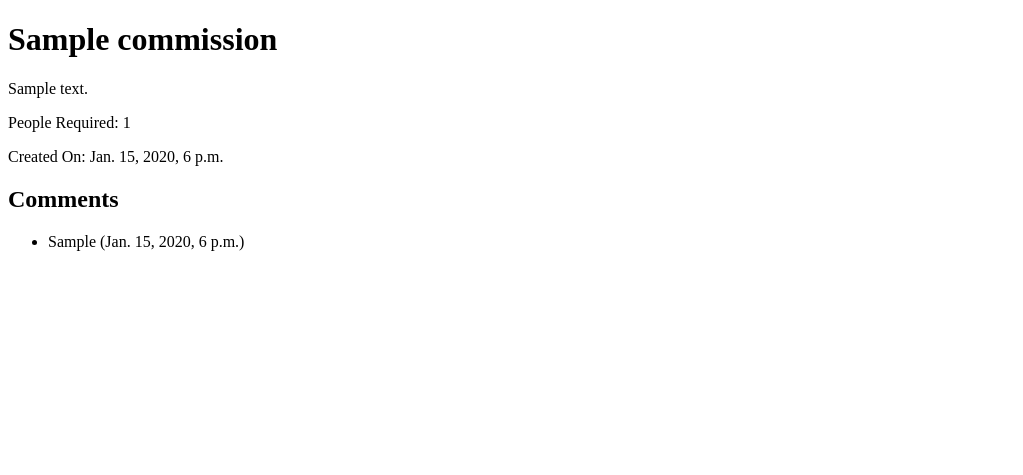
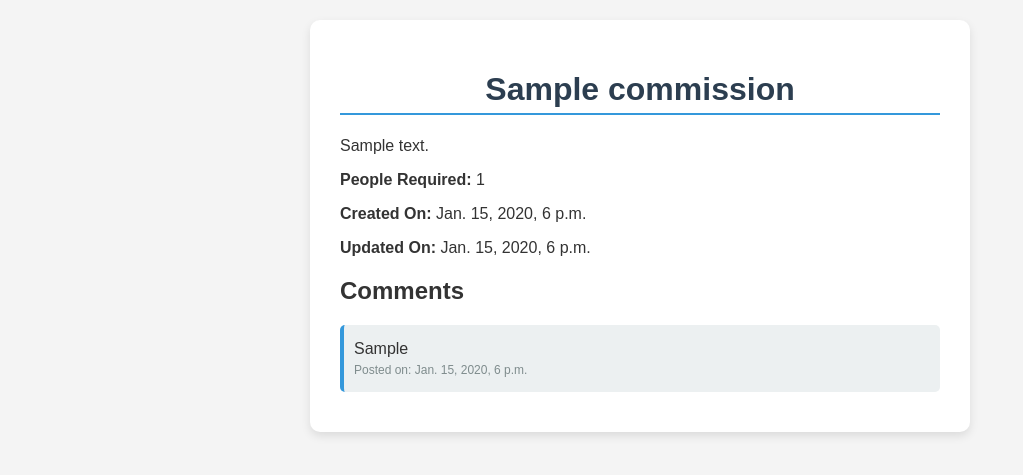
Before and after one commit to Mieka068/hobbysite-E-8, a Django app: page /commissions/detail/1/ in a window 1280 px wide. Shown: the top 475 px of the page, without its empty margins (0-1023 px from the left). Run offline with Django 5.2, Linux system fonts and the light colour scheme; tables that the repository leaves empty hold one stand-in row (values such as "Sample post").

Commit message:
Created a base template with CSS formatting

```diff
--- /dev/null
+++ b/commissions/templates/base.html
@@ -0,0 +1,71 @@
+<!DOCTYPE html>
+<html lang="en">
+<head>
+    <meta charset="UTF-8">
+    <meta name="viewport" content="width=device-width, initial-scale=1.0">
+    <title>{% block title %}Commissions{% endblock %}</title>
+    <style>
+        body {
+            font-family: "Century Gothic", sans-serif;
+            background-color: #f4f4f4;
+            color: #333;
+            margin: 0;
+            padding: 20px;
+            display: flex;
+            justify-content: center;
+        }
+
+        .container {
+            background: white;
+            padding: 30px;
+            border-radius: 10px;
+            box-shadow: 0px 4px 10px rgba(0, 0, 0, 0.1);
+            max-width: 600px;
+            width: 100%;
+        }
+
+        h1 {
+            color: #2c3e50;
+            border-bottom: 2px solid #3498db;
+            padding-bottom: 5px;
+            text-align: center;
+        }
+
+        a {
+            text-decoration: none;
+            color: #2980b9;
+            font-weight: bold;
+        }
+
+        a:hover {
+            color: #1a5276;
+        }
+
+        .comments {
+            margin-top: 20px;
+        }
+
+        .comment-box {
+            background-color: #ecf0f1;
+            padding: 10px;
+            border-radius: 5px;
+            margin-bottom: 10px;
+            border-left: 4px solid #3498db;
+        }
+
+        .comment-box p {
+            margin: 5px 0;
+        }
+
+        .timestamp {
+            font-size: 12px;
+            color: #7f8c8d;
+        }
+    </style>
+</head>
+<body>
+    <div class="container">
+        {% block content %}{% endblock %}
+    </div>
+</body>
+</html>
--- a/commissions/templates/commissions/detail.html
+++ b/commissions/templates/commissions/detail.html
@@ -1,19 +1,23 @@
-<!DOCTYPE html>
-<html>
-<head>
-    <title>{{ commission.title }}</title>
-</head>
-<body>
+{% extends "base.html" %}
+
+{% block title %}{{ commission.title }}{% endblock %}
+
+{% block content %}
     <h1>{{ commission.title }}</h1>
     <p>{{ commission.description }}</p>
-    <p>People Required: {{ commission.people_required }}</p>
-    <p>Created On: {{ commission.created_on }}</p>
+    <p><strong>People Required:</strong> {{ commission.people_required }}</p>
+    <p><strong>Created On:</strong> {{ commission.created_on }}</p>
+    <p><strong>Updated On:</strong> {{ commission.updated_on }}</p>
 
     <h2>Comments</h2>
-    <ul>
+    <div class="comments">
         {% for comment in commission.comments.all %}
-            <li>{{ comment.entry }} ({{ comment.created_on }})</li>
+            <div class="comment-box">
+                <p>{{ comment.entry }}</p>
+                <p class="timestamp">Posted on: {{ comment.created_on }}</p>
+            </div>
+        {% empty %}
+            <p>No comments yet.</p>
         {% endfor %}
-    </ul>
-</body>
-</html>
+    </div>
+{% endblock %}
```
Also changed, not shown: commissions/templates/commissions/list.html (+8 -8 lines).
